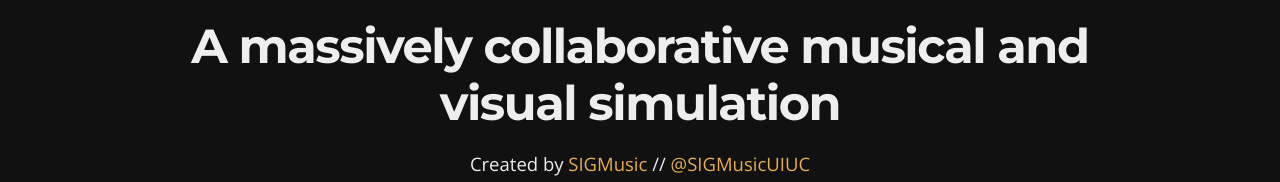
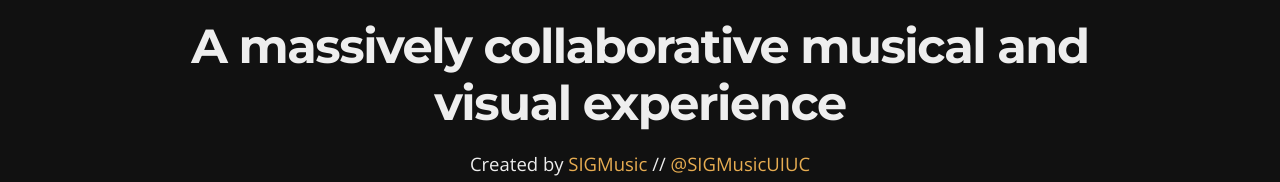
Before and after one commit to SIGMusic/tonal-starfield, a plain HTML site: page index.html in a window 1280 px wide. Shown: the part 344-526 px from the top of the page. Drawn offline with nearby package versions, Linux system fonts and the light colour scheme.

Commit message:
Brand new phrasing!

```diff
--- a/index.html
+++ b/index.html
@@ -46,7 +46,7 @@
         <section>
             <h1><a href="https://github.com/SIGMusic/tonal-starfield">Tonal Starfield</a></h1>
 
-            <h3>A massively collaborative musical and visual simulation</h3>
+            <h3>A massively collaborative musical and visual experience</h3>
 
             <p>
                 <small>Created by <a href="http://acm.uiuc.edu/sigmusic">SIGMusic</a> // <a
```
